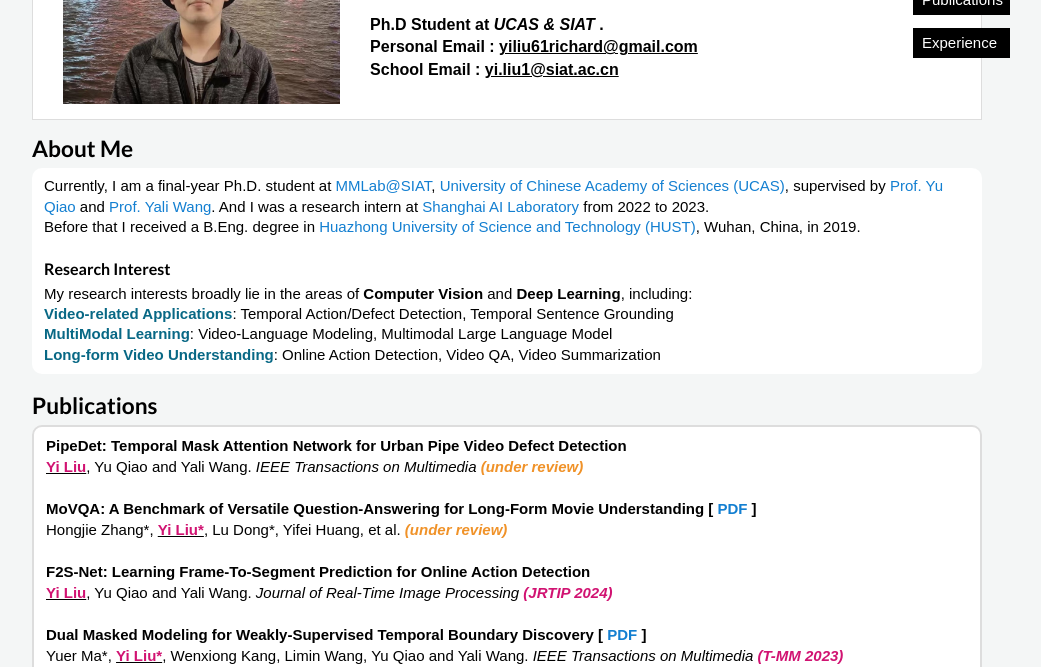
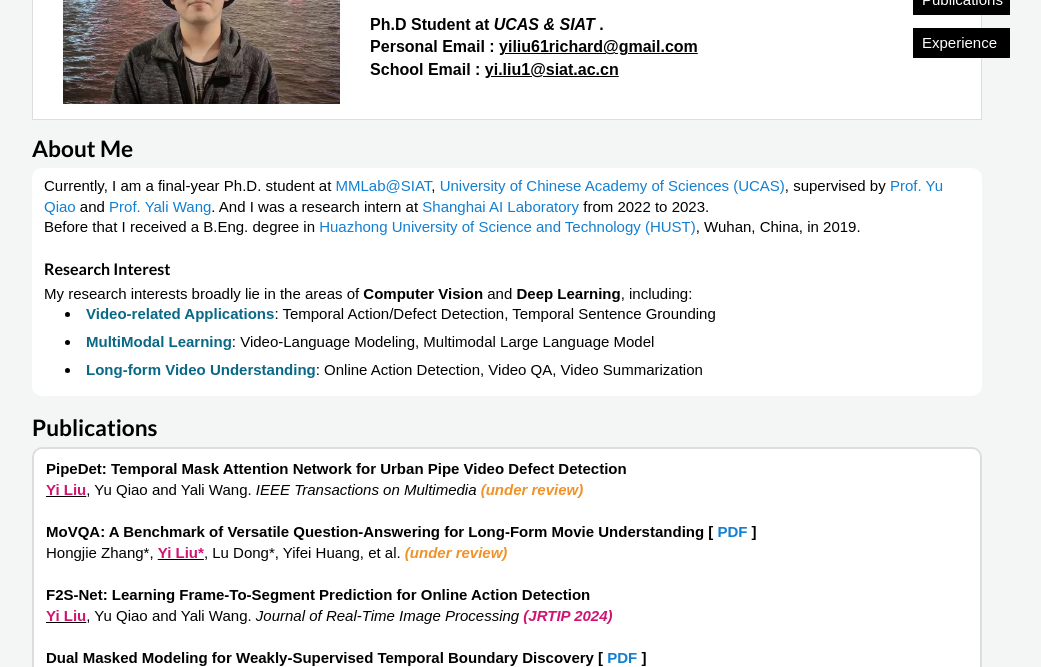
Before and after one commit to Richard-61/Richard-61.github.io, a plain HTML site: page index.html in a window 1280 px wide. Shown: the part 112-779 px from the top of the page, without its empty margins (133-1174 px from the left). Drawn offline with Linux system fonts and the light colour scheme; a script that the page names is missing.

Commit message:
Update index.html

```diff
--- a/index.html
+++ b/index.html
@@ -370,17 +370,25 @@ ol {
 <h2>About Me</h2>
 <div class="bio">
 <!-- <h4>Research Interest</h4> -->
-<p>Currently, I am a final-year Ph.D. student at <a href='http://mmlab.siat.ac.cn/'>MMLab@SIAT</a>,
-  <a href='http://english.ucas.ac.cn/'>University of Chinese Academy of Sciences (UCAS)</a>, supervised by
-  <a href='https://scholar.google.com/citations?user=gFtI-8QAAAAJ&hl=zh-CN'>Prof. Yu Qiao</a>
-   and <a href='https://scholar.google.com/citations?user=hD948dkAAAAJ&hl=zh-CN'>Prof. Yali Wang</a>.
+<p>
+Currently, I am a final-year Ph.D. student at <a href='http://mmlab.siat.ac.cn/'>MMLab@SIAT</a>,
+<a href='http://english.ucas.ac.cn/'>University of Chinese Academy of Sciences (UCAS)</a>, supervised by
+<a href='https://scholar.google.com/citations?user=gFtI-8QAAAAJ&hl=zh-CN'>Prof. Yu Qiao</a>
+and <a href='https://scholar.google.com/citations?user=hD948dkAAAAJ&hl=zh-CN'>Prof. Yali Wang</a>.
 And I was a research intern at <a href="https://www.shlab.org.cn/">Shanghai AI Laboratory </a> from 2022 to 2023. <br>
 Before that I received a B.Eng. degree in <a href='https://english.hust.edu.cn/'>Huazhong University of Science and Technology (HUST)</a>, Wuhan, China, in 2019.<br>
 <br><h4>Research Interest</h4>
 My research interests broadly lie in the areas of  <b>Computer Vision</b> and <b>Deep Learning</b>, including:
-<br><strong style="font-size:15px;color:#086885">Video-related Applications</strong>: Temporal Action/Defect Detection, Temporal Sentence Grounding
-<br><strong style="font-size:15px;color:#086885">MultiModal Learning</strong>: Video-Language Modeling, Multimodal Large Language Model
-<br><strong style="font-size:15px;color:#086885">Long-form Video Understanding</strong>: Online Action Detection, Video QA, Video Summarization</p>
+<li>
+<strong style="font-size:15px;color:#086885">Video-related Applications</strong>: Temporal Action/Defect Detection, Temporal Sentence Grounding
+</li>
+<li>
+<strong style="font-size:15px;color:#086885">MultiModal Learning</strong>: Video-Language Modeling, Multimodal Large Language Model
+</li>
+<li>
+<strong style="font-size:15px;color:#086885">Long-form Video Understanding</strong>: Online Action Detection, Video QA, Video Summarization
+</li>
+</p>
 <!-- My main research interests include: Supervised/Unsupervised Video Representation Learning, Dynamic Video Inference, Cross-Modal Learning, Temporal Action/Anomaly Detection. -->
 <!-- <strong><p>Please drop me an email if you are interested in those topics.</p></strong> -->
 
```
